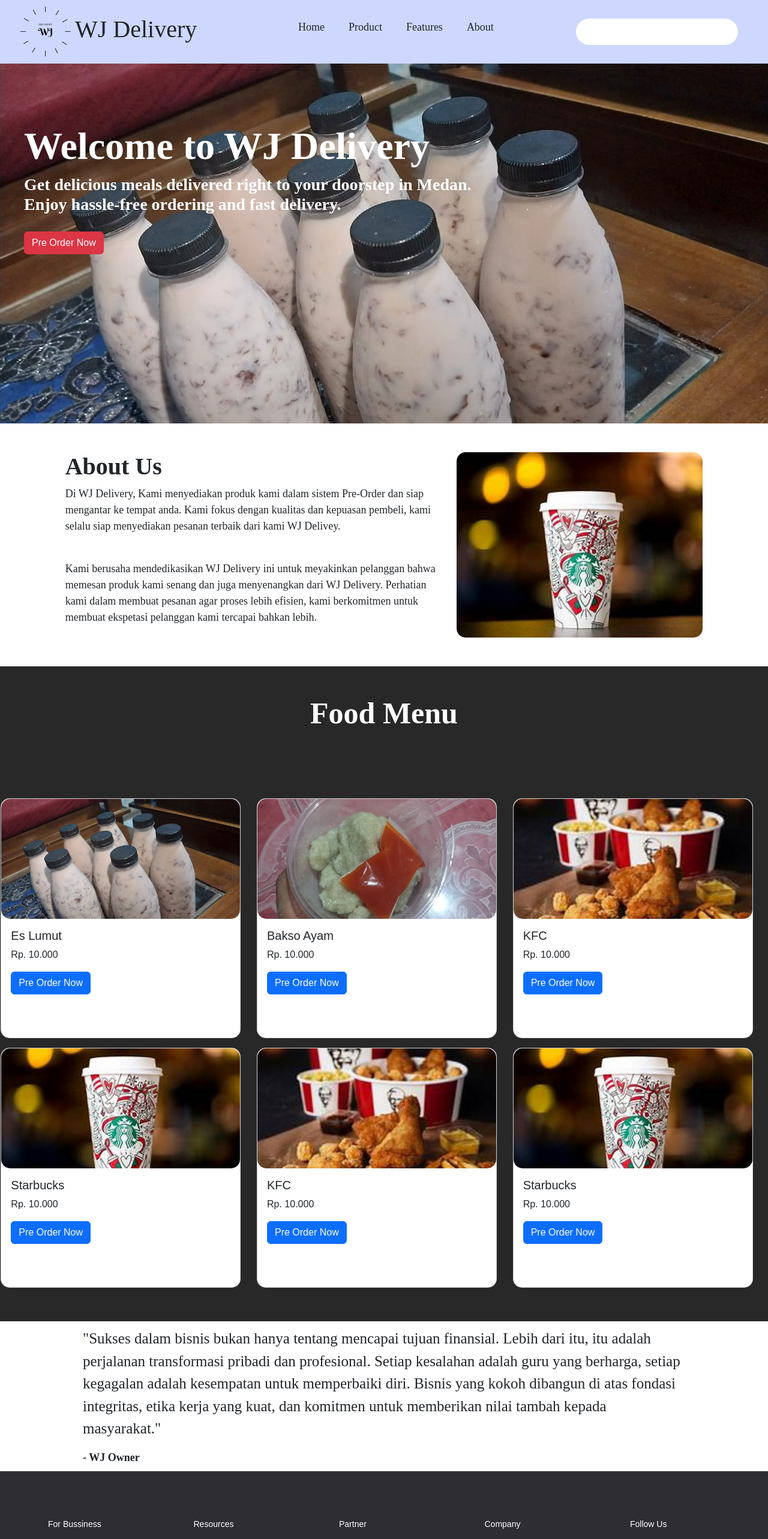
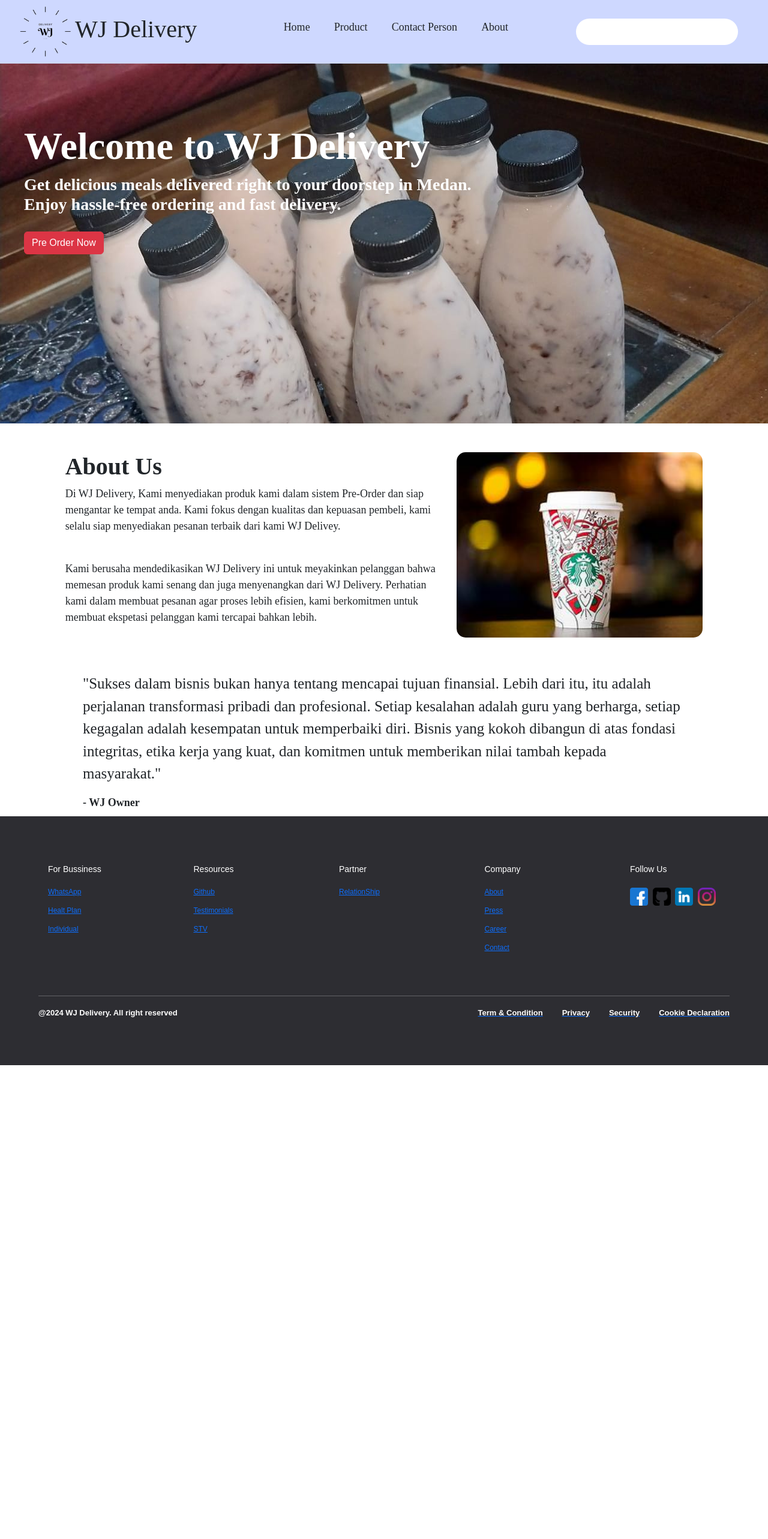
Before and after one commit to fachragilidrus/WJ, a React (Vite) app: page / in a window 1280 px wide. Shown: the top 2566 px of the page at 60% size. After the commit the page ends 1776 px from the top, so only its background shows below. Built offline with nearby package versions, Linux system fonts and the light colour scheme; data requests are answered from the project's data file.

Commit message:
Make Product Navbar

```diff
--- a/src/components/Content/Content.jsx
+++ b/src/components/Content/Content.jsx
@@ -33,7 +33,7 @@ const Content = () => {
                     </div>
                 </div>
             </div>
-            <div className="containerMain" style={{ backgroundColor: 'rgb(40, 40, 40)' }}>
+            {/* <div className="containerMain" style={{ backgroundColor: 'rgb(40, 40, 40)' }}>
                 <div className="row">
                     <div className="col-12 text-center my-5">
                         <h1 style={{
@@ -66,7 +66,7 @@ const Content = () => {
                         </div>
                     </div>
                 </div>
-            </div>
+            </div> */}
             <div className="container-quote">
                 <div className="quote-content">
                     <p style={{
--- a/src/components/Navbar/Navbar.jsx
+++ b/src/components/Navbar/Navbar.jsx
@@ -6,7 +6,7 @@ const Navbar = () => {
     const navItems = [
         'Home',
         'Product',
-        'Features',
+        'Contact Person',
         'About'
     ];
   return (
```
